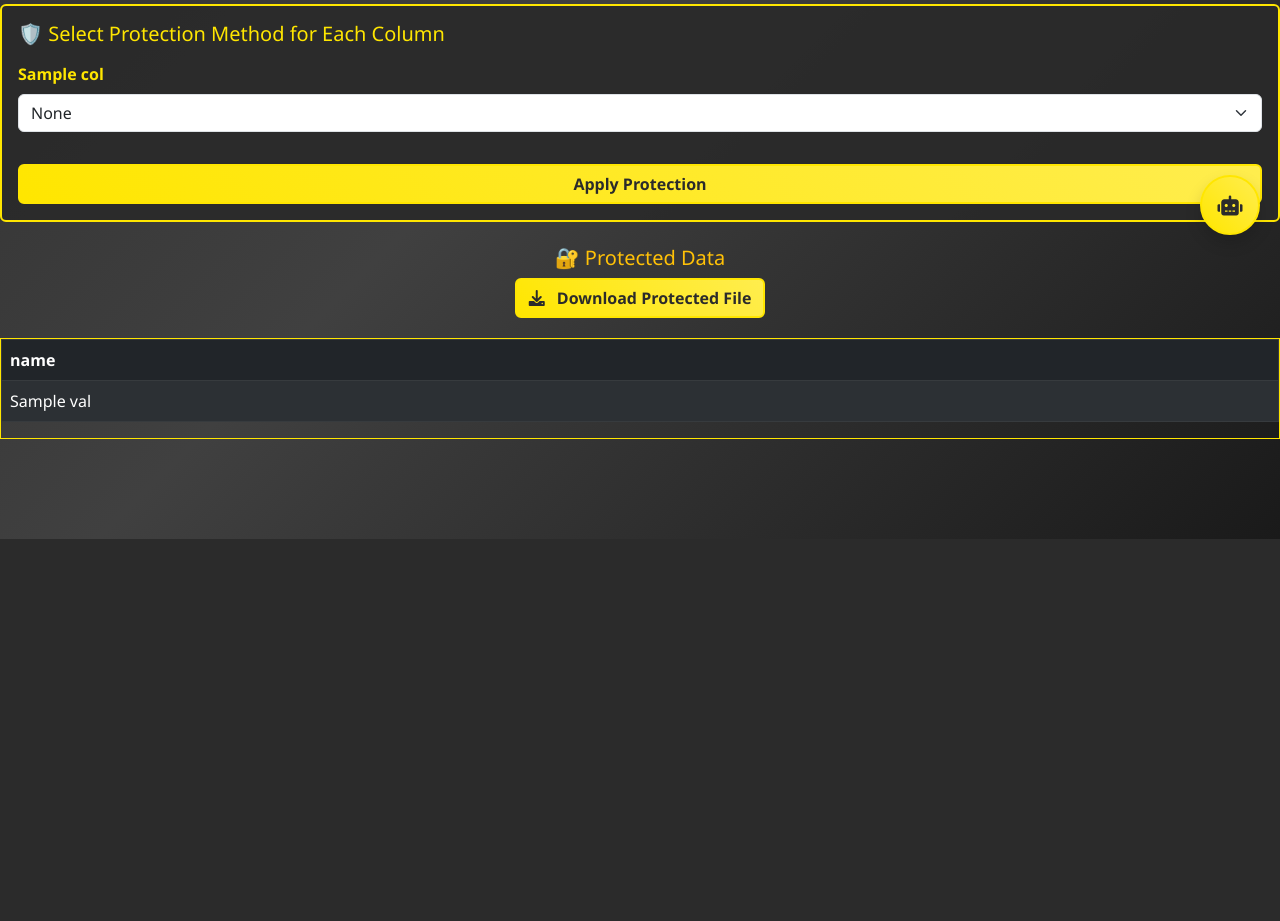
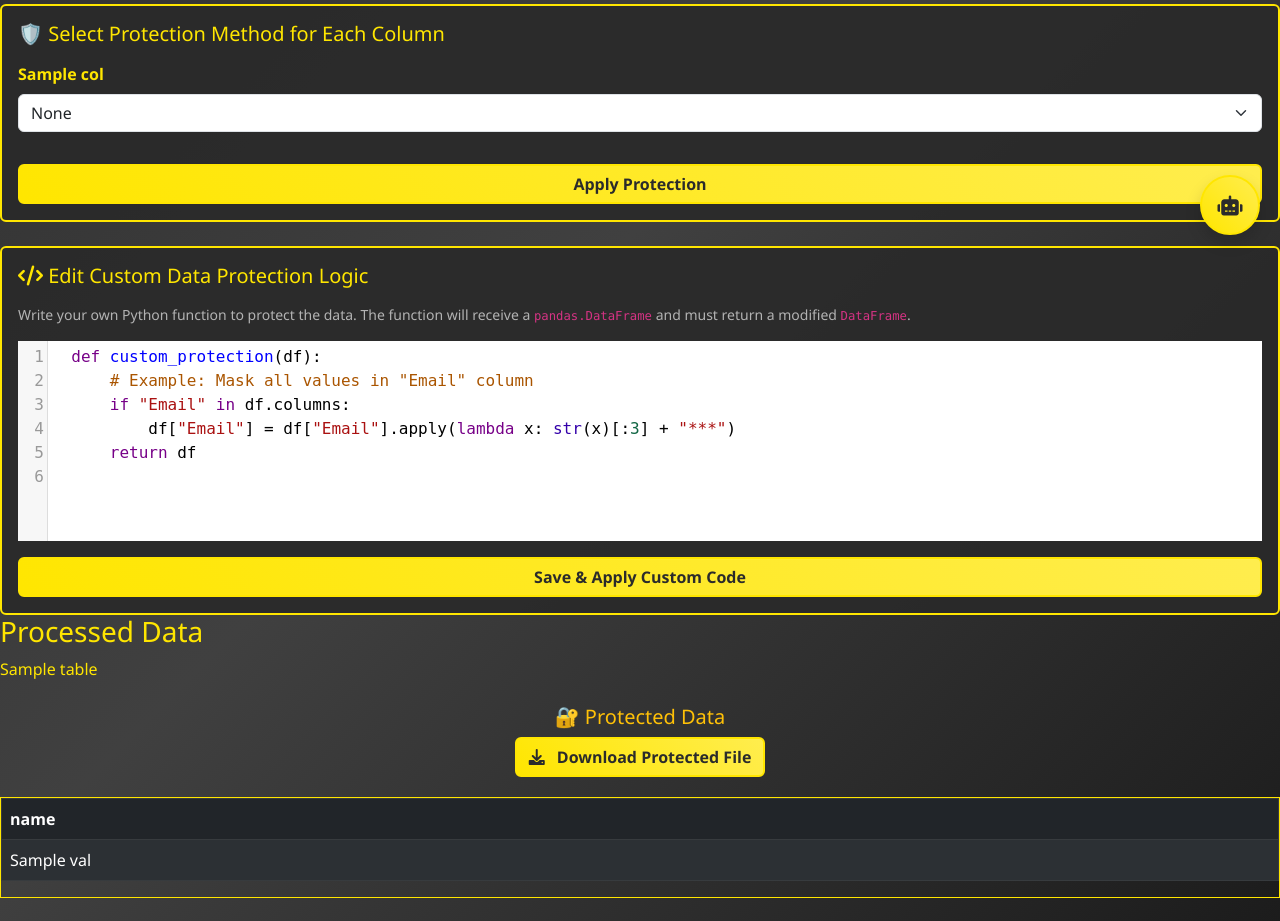
Before and after one commit to nandanarnandu/Prev_Analyzer, a Flask app: template templates/index.html in a window 1280 px wide. Shown: the part 545-1466 px from the top of the page. Before the commit the page ends 1084 px from the top, so only its background shows below. Run offline with Flask 3, Linux system fonts and the light colour scheme; the template is opened without the code that fills it: most values are stand-ins (such as "Sample title", 1, 10 or a date in 2020); some libraries are stand-ins or nearby versions.

Commit message:
successful system

```diff
--- a/app.py
+++ b/app.py
@@ -1,4 +1,4 @@
-from flask import Flask, request, redirect, url_for, render_template, flash, session, send_file, make_response
+from flask import Flask, request, redirect, url_for, render_template, flash, session, send_file, make_response, jsonify
 import sqlite3
 import pandas as pd
 from datetime import datetime
@@ -8,8 +8,10 @@ from base64 import b64encode
 import hashlib
 from Crypto.Util.Padding import pad
 from io import BytesIO
-from xhtml2pdf import pisa  # install using: pip install xhtml2pdf
+from xhtml2pdf import pisa
 from connection import groq_client  # Import groq client
+import chardet
+import traceback
 
 app = Flask(__name__)
 app.secret_key = 'prevanalyzer_123'
@@ -19,23 +21,27 @@ UPLOAD_FOLDER = 'uploads'
 os.makedirs(UPLOAD_FOLDER, exist_ok=True)
 app.config['UPLOAD_FOLDER'] = UPLOAD_FOLDER
 
-# --- DB Connection ---
+# -------------------------
+# Database connection
+# -------------------------
 def get_db_connection():
     conn = sqlite3.connect(DB_PATH)
     conn.row_factory = sqlite3.Row
     return conn
 
-# --- Protection Functions ---
-# --- Protection Functions ---
-
+# -------------------------
+# Protection Functions
+# -------------------------
 def mask(value):
     value = str(value)
     if len(value) <= 2:
         return '*' * len(value)
     elif '@' in value:
-        # For email-like data
-        local, domain = value.split('@')
-        masked_local = local[0] + '*' * (len(local) - 2) + local[-1]
+        local, domain = value.split('@', 1)
+        if len(local) <= 2:
+            masked_local = '*' * len(local)
+        else:
+            masked_local = local[0] + '*' * (len(local) - 2) + local[-1]
         return masked_local + '@' + domain
     else:
         return value[0] + '*' * (len(value) - 2) + value[-1]
@@ -45,7 +51,7 @@ cipher_key = b'Sixteen byte key'  # AES key must be 16 bytes
 def encrypt(value):
     try:
         cipher = AES.new(cipher_key, AES.MODE_ECB)
-        padded = pad(value.encode(), AES.block_size)
+        padded = pad(str(value).encode('utf-8'), AES.block_size)
         encrypted = cipher.encrypt(padded)
         return b64encode(encrypted).decode('utf-8')
     except Exception as e:
@@ -53,9 +59,9 @@ def encrypt(value):
         return "ENCRYPTION_ERROR"
 
 def hash_value(value):
-    return hashlib.sha256(value.encode()).hexdigest()
+    return hashlib.sha256(str(value).encode('utf-8')).hexdigest()
 
-# Simulated tokenization using token vault dictionary
+# Simulated tokenization
 _token_vault = {}
 def tokenize(value):
     if value not in _token_vault:
@@ -71,14 +77,16 @@ protection_map = {
     'none': lambda x: x
 }
 
-# --- Home ---
+# -------------------------
+# Routes
+# -------------------------
 @app.route("/")
 def index():
     return render_template('index.html',
                            columns=session.get('columns'),
                            filename=session.get('filename'))
 
-# --- Upload ---
+# Upload file
 @app.route('/upload', methods=['POST'])
 def upload_file():
     file = request.files.get('file')
@@ -87,13 +95,31 @@ def upload_file():
         filepath = os.path.join(app.config['UPLOAD_FOLDER'], filename)
         file.save(filepath)
 
-        # Save to DB
-        conn = get_db_connection()
-        conn.execute("INSERT INTO uploads (filename, upload_time) VALUES (?, ?)", (filename, datetime.now().isoformat()))
-        conn.commit()
-        conn.close()
+        # Optional: record upload event (ensure uploads table exists)
+        try:
+            conn = get_db_connection()
+            conn.execute("INSERT INTO uploads (filename, upload_time) VALUES (?, ?)", (filename, datetime.now().isoformat()))
+            conn.commit()
+            conn.close()
+        except Exception:
+            # ignore DB errors for uploads table if not present
+            pass
 
-        df = pd.read_csv(filepath) if filename.endswith('.csv') else pd.read_excel(filepath)
+        # Read file (CSV or Excel)
+        try:
+            if filename.lower().endswith('.csv'):
+                # detect encoding
+                with open(filepath, 'rb') as f:
+                    raw = f.read()
+                    enc = chardet.detect(raw)
+                    encoding = enc.get('encoding') or 'utf-8'
+                df = pd.read_csv(filepath, encoding=encoding)
+            else:
+                df = pd.read_excel(filepath)
+        except Exception as e:
+            flash(f"⚠️ Failed to read file: {e}", "danger")
+            return redirect(url_for("index"))
+
         session['columns'] = list(df.columns)
         session['filename'] = filename
 
@@ -103,7 +129,7 @@ def upload_file():
     flash("⚠️ No file uploaded.", "danger")
     return redirect(url_for("index"))
 
-# --- Apply Protection ---
+# Apply standard protection
 @app.route('/apply_protection', methods=['POST'])
 def apply_protection():
     filename = request.form.get('filename')
@@ -113,58 +139,151 @@ def apply_protection():
         flash("⚠️ File not found.", "danger")
         return redirect(url_for('index'))
 
-    # Load file
-    df = pd.read_csv(filepath) if filename.endswith('.csv') else pd.read_excel(filepath)
+    try:
+        if filename.lower().endswith('.csv'):
+            with open(filepath, 'rb') as f:
+                raw = f.read()
+                enc = chardet.detect(raw)
+                encoding = enc.get('encoding') or 'utf-8'
+            df = pd.read_csv(filepath, encoding=encoding)
+        else:
+            df = pd.read_excel(filepath)
+    except Exception as e:
+        flash(f"⚠️ Failed to read file: {e}", "danger")
+        return redirect(url_for('index'))
 
-    # Get selected protection methods
     selected_techniques = {
         col: request.form.get(f'protection_{col}', 'none')
         for col in df.columns
     }
 
-    print("Selected techniques:", selected_techniques)
+    for col in df.columns:
+        method = selected_techniques.get(col, 'none')
+        try:
+            df[col] = df[col].astype(str).apply(protection_map.get(method, lambda x: x))
+        except Exception as e:
+            # If a column conversion fails, keep original values and continue
+            print(f"[Protection Error] column={col} method={method} error={e}")
 
-    # Apply protection
-    for col in df.columns:
-        method = selected_techniques[col]
-        df[col] = df[col].astype(str).apply(protection_map.get(method, lambda x: x))
-
-    print("Protected DataFrame:", df.head())
-
-     # Save to session
-    session['protected_data'] = df.to_json()  # MUST be saved here
+    # Save protected data in session for preview/chat/download
+    session['protected_data'] = df.to_json(orient='records')
     session['columns'] = list(df.columns)
     session['filename'] = filename
 
-    # Save all data to session (optional, though large datasets might be risky)
-    session['protected_data'] = df.to_json()
-
-    # Convert all rows to dictionary
     all_data = df.to_dict(orient='records')
 
-    # Save the protected file
+    # Save protected file
     protected_filepath = os.path.join(app.config['UPLOAD_FOLDER'], f'protected_{filename}')
-    df.to_csv(protected_filepath, index=False)
-    session['protected_filepath'] = protected_filepath  # store in session
+    try:
+        df.to_csv(protected_filepath, index=False)
+        session['protected_filepath'] = protected_filepath
+    except Exception as e:
+        print(f"[File Save Error] {e}")
 
     flash("✅ Protection applied!", "success")
     return render_template("index.html",
-                        protected_preview=all_data,
-                        show_all_button=False,
-                        columns=session.get('columns'),
-                        filename=session.get('filename'))
+                           protected_preview=all_data,
+                           show_all_button=False,
+                           columns=session.get('columns'),
+                           filename=session.get('filename'))
 
-# --- Show All Rows ---
+# Apply custom code from editor
+@app.route("/apply_custom_code", methods=["POST"])
+def apply_custom_code():
+    try:
+        data = request.get_json(force=True)
+        custom_code = data.get("code", "").strip()
+        filename = data.get("filename", "").strip()
+
+        if not custom_code:
+            return jsonify({"success": False, "message": "❌ No custom code provided."})
+
+        if not filename:
+            return jsonify({"success": False, "message": "❌ No filename provided."})
+
+        # Ensure safe file path
+        file_path = os.path.join(app.config['UPLOAD_FOLDER'], filename)
+        if not os.path.isfile(file_path):
+            return jsonify({"success": False, "message": "❌ File not found in upload folder."})
+
+        # Read the file based on extension
+        if filename.lower().endswith('.csv'):
+            with open(file_path, 'rb') as f:
+                raw_data = f.read()
+                result = chardet.detect(raw_data)
+                encoding = result.get("encoding") or "utf-8"
+            df = pd.read_csv(file_path, encoding=encoding)
+        else:
+            df = pd.read_excel(file_path, engine="openpyxl")
+            encoding = None  # Excel doesn't require encoding
+
+        # Prepare safe exec environment
+        local_vars = {}
+        try:
+            exec(custom_code, {}, local_vars)
+        except Exception as e:
+            return jsonify({"success": False, "message": f"❌ Error executing custom code: {e}"})
+
+        if "custom_protection" not in local_vars or not callable(local_vars["custom_protection"]):
+            return jsonify({"success": False, "message": "❌ No valid 'custom_protection' function found in custom code."})
+
+        # Apply the custom function
+        try:
+            df = local_vars["custom_protection"](df)
+        except Exception as e:
+            return jsonify({"success": False, "message": f"❌ Error while running custom_protection: {e}"})
+
+        # Save processed file
+        output_filename = f"processed_{filename}"
+        output_path = os.path.join(app.config['UPLOAD_FOLDER'], output_filename)
+        if filename.lower().endswith('.csv'):
+            df.to_csv(output_path, index=False, encoding=encoding or "utf-8")
+        else:
+            df.to_excel(output_path, index=False, engine="openpyxl")
+
+        # Save session info
+        session['protected_data'] = df.to_json(orient='records')
+        session['columns'] = list(df.columns)
+        session['filename'] = output_filename
+        session['protected_filepath'] = output_path
+
+        # Generate preview table (first 50 rows)
+        processed_table = df.head(50).to_html(
+            classes="table table-striped table-bordered",
+            index=False,
+            escape=False
+        )
+
+        return jsonify({
+            "success": True,
+            "message": "✅ Custom code applied successfully!",
+            "table": processed_table,
+            "download_file": output_filename
+        })
+
+    except Exception as e:
+        return jsonify({"success": False, "message": f"❌ Unexpected error: {str(e)}"})
+
+# Show all rows
 @app.route('/show_all_rows')
 def show_all_rows():
     if 'protected_data' not in session:
         flash("⚠️ No processed data found to display.", "warning")
         return redirect(url_for("index"))
 
-    df = pd.read_json(session['protected_data'])
+    # protected_data saved as list-of-dicts JSON (orient='records')
+    try:
+        df = pd.read_json(session['protected_data'])
+    except Exception:
+        # fallback: try reading saved protected file
+        protected_filepath = session.get('protected_filepath')
+        if protected_filepath and os.path.exists(protected_filepath):
+            df = pd.read_csv(protected_filepath)
+        else:
+            flash("⚠️ No processed data available.", "warning")
+            return redirect(url_for('index'))
+
     all_data = df.to_dict(orient='records')
-
-    print("SESSION IN SHOW_ALL_ROWS:", session.get('protected_data'))
 
     return render_template('index.html',
                            protected_preview=all_data,
@@ -172,16 +291,21 @@ def show_all_rows():
                            columns=session.get('columns'),
                            filename=session.get('filename'))
 
+# Download protected data as PDF
 @app.route('/download_protected')
 def download_protected():
     if 'protected_data' not in session:
         flash("⚠️ No protected data to download.", "warning")
         return redirect(url_for('index'))
 
-    df = pd.read_json(session['protected_data'])
+    try:
+        df = pd.read_json(session['protected_data'])
+    except Exception:
+        flash("⚠️ Failed to load protected data.", "danger")
+        return redirect(url_for('index'))
+
     html = render_template("pdf_template.html", data=df.to_dict(orient='records'))
 
-    # Generate PDF
     result = BytesIO()
     pdf = pisa.pisaDocument(BytesIO(html.encode("UTF-8")), result)
 
@@ -189,12 +313,12 @@ def download_protected():
         response = make_response(result.getvalue())
         response.headers['Content-Type'] = 'application/pdf'
         response.headers['Content-Disposition'] = 'attachment; filename=protected_data.pdf'
-        session['downloaded'] = True  # flag for flash message
         return response
     else:
         flash("❌ Failed to generate PDF.", "danger")
         return redirect(url_for('index'))
 
+# Chat with Groq AI
 @app.route('/chat', methods=['POST'])
 def chat():
     user_question = request.json.get("message", "")
@@ -202,14 +326,18 @@ def chat():
     if 'protected_data' not in session:
         return {"answer": "⚠️ No data available. Please upload and protect a file first."}
 
-    df = pd.read_json(session['protected_data'])
+    try:
+        df = pd.read_json(session['protected_data'])
+    except Exception:
+        return {"answer": "⚠️ Failed to load protected data for chat."}
+
     preview_data = df.head(20).to_string(index=False)
 
-    prompt = f"""You are a data assistant. Based on this data:
-
+    prompt = f"""You are a helpful Prevanalyzer data assistant. Use the provided data sample to answer the user's question precisely and concisely.
+Data sample:
 {preview_data}
 
-Answer the following question:
+User question:
 {user_question}
 """
 
@@ -218,15 +346,21 @@ Answer the following question:
             messages=[{"role": "user", "content": prompt}],
             model="llama3-8b-8192"
         )
+        # defensive access
+        answer = ""
+        try:
+            answer = chat_response.choices[0].message.content
+        except Exception:
+            answer = str(chat_response)
 
-        response_text = chat_response.choices[0].message.content
-        return {"answer": response_text}
+        return {"answer": answer}
 
     except Exception as e:
-        print("[❌ Groq API Error]", e)  # 👈 Add this to see the real error
+        print("[❌ Groq API Error]", e)
         return {"answer": "❌ Sorry, something went wrong while contacting the chatbot."}
 
-
-# --- Main ---
+# -------------------------
+# Main
+# -------------------------
 if __name__ == "__main__":
     app.run(debug=True)
--- a/templates/index.html
+++ b/templates/index.html
@@ -121,6 +121,10 @@
     }
   };
 </style>
+<!-- 📜 CodeMirror CSS & JS -->
+<link rel="stylesheet" href="https://cdnjs.cloudflare.com/ajax/libs/codemirror/5.65.7/codemirror.min.css">
+<script src="https://cdnjs.cloudflare.com/ajax/libs/codemirror/5.65.7/codemirror.min.js"></script>
+<script src="https://cdnjs.cloudflare.com/ajax/libs/codemirror/5.65.7/mode/python/python.min.js"></script>
 </head>
 
 <!--script-->
@@ -202,7 +206,31 @@
       <button type="submit" class="btn btn-yellow mt-3">Apply Protection</button>
     </div>
   </form>
+  <!-- 🖊️ Custom Protection Technique Editor -->
+  <div class="card mt-4 p-3">
+    <h5 class="mb-3"><i class="fas fa-code"></i> Edit Custom Data Protection Logic</h5>
+    <p class="text-muted small">Write your own Python function to protect the data. The function will receive a <code>pandas.DataFrame</code> and must return a modified <code>DataFrame</code>.</p>
+
+    <textarea id="codeEditor" name="custom_code">
+  def custom_protection(df):
+      # Example: Mask all values in "Email" column
+      if "Email" in df.columns:
+          df["Email"] = df["Email"].apply(lambda x: str(x)[:3] + "***")
+      return df
+    </textarea>
+
+    <button type="button" class="btn btn-yellow mt-3" onclick="saveCustomCode()">Save & Apply Custom Code</button>
+  </div>
 {% endif %}
+
+<div id="processed-data">
+    {% if tables %}
+        <h3>Processed Data</h3>
+        {% for table in tables %}
+            {{ table | safe }}
+        {% endfor %}
+    {% endif %}
+</div>
 
 <!-- 🔐 Show Protected Data -->
 {% if protected_preview and protected_preview|length > 0 %}
@@ -311,8 +339,110 @@
     document.getElementById("chatbotToggle").style.display = "block";
   {% endif %}
 </script>
+  </div>
+  <script>
+  let editor;
+  window.onload = function () {
+    const textarea = document.getElementById("codeEditor");
+    if (textarea) {
+      editor = CodeMirror.fromTextArea(textarea, {
+        lineNumbers: true,
+        mode: "python",
+        theme: "default",
+        tabSize: 4
+      });
+      editor.setSize("100%", "200px");
+    }
+  };
 
 
-  </div>
+  document.getElementById("applyCustomCodeBtn").addEventListener("click", function () {
+    const code = editor.getValue(); // assuming you have a code editor
+    const filename = document.getElementById("filenameInput").value; // store filename in a hidden input
+
+    fetch("/apply_custom_code", {
+        method: "POST",
+        headers: { "Content-Type": "application/json" },
+        body: JSON.stringify({ code: code, filename: filename })
+    })
+    .then(res => res.json())
+    .then(data => {
+        if (data.success) {
+            // Insert table
+            document.getElementById("tableContainer").innerHTML = data.table;
+
+            // Show the same download button
+            const downloadBtn = document.getElementById("downloadBtn");
+            downloadBtn.style.display = "inline-block";
+            downloadBtn.onclick = function () {
+                window.location.href = `/uploads/${data.download_file}`;
+            };
+
+            alert(data.message);
+        } else {
+            alert(data.message);
+        }
+    })
+    .catch(err => {
+        console.error("Error applying custom code:", err);
+        alert("❌ Something went wrong.");
+    });
+});
+
+function saveCustomCode() {
+  const customCode = editor.getValue();
+  fetch("/apply_custom_code", {
+    method: "POST",
+    headers: { "Content-Type": "application/json" },
+    body: JSON.stringify({ code: customCode, filename: "{{ filename }}" })
+  })
+  .then(res => res.json())
+  .then(data => {
+    alert(data.message);
+    if (data.success && data.protected_preview) {
+      const tempWrapper = document.createElement('div');
+      let tableHtml = `<table class="table table-bordered table-dark table-striped table-hover"><thead><tr>`;
+
+      const columns = Object.keys(data.protected_preview[0]);
+      columns.forEach(col => {
+        tableHtml += `<th>${col}</th>`;
+      });
+      tableHtml += `</tr></thead><tbody>`;
+
+      data.protected_preview.forEach(row => {
+        tableHtml += `<tr>`;
+        columns.forEach(col => {
+          tableHtml += `<td>${row[col]}</td>`;
+        });
+        tableHtml += `</tr>`;
+      });
+      tableHtml += `</tbody></table>`;
+
+      tempWrapper.innerHTML = tableHtml;
+      document.getElementById("processed-data").innerHTML = tempWrapper.innerHTML;
+
+      const downloadBtnContainer = document.querySelector('.download-container');
+      if (downloadBtnContainer) {
+          downloadBtnContainer.style.display = "block";
+      }
+      document.getElementById("downloadBtn").dataset.filename = data.download_file;
+    }
+  })
+  .catch(err => {
+    console.error(err);
+    alert("❌ Failed to apply custom code.");
+  });
+}
+
+document.getElementById("downloadBtn")?.addEventListener("click", function () {
+    const spinner = document.getElementById("loadingSpinner");
+    spinner.style.display = "block";
+    const filename = this.dataset.filename;
+    setTimeout(() => {
+        window.location.href = `/download_protected?filename=${filename}`;
+    }, 1000);
+});
+
+</script>
 </body>
 </html>
```
Also changed, not shown: connection.py (+30 -0 lines), requirements.txt (added, +9 -0 lines), data.db, uploads/netflix_content.csv (added), uploads/protected_netflix_content.csv (added), 5 other files.
